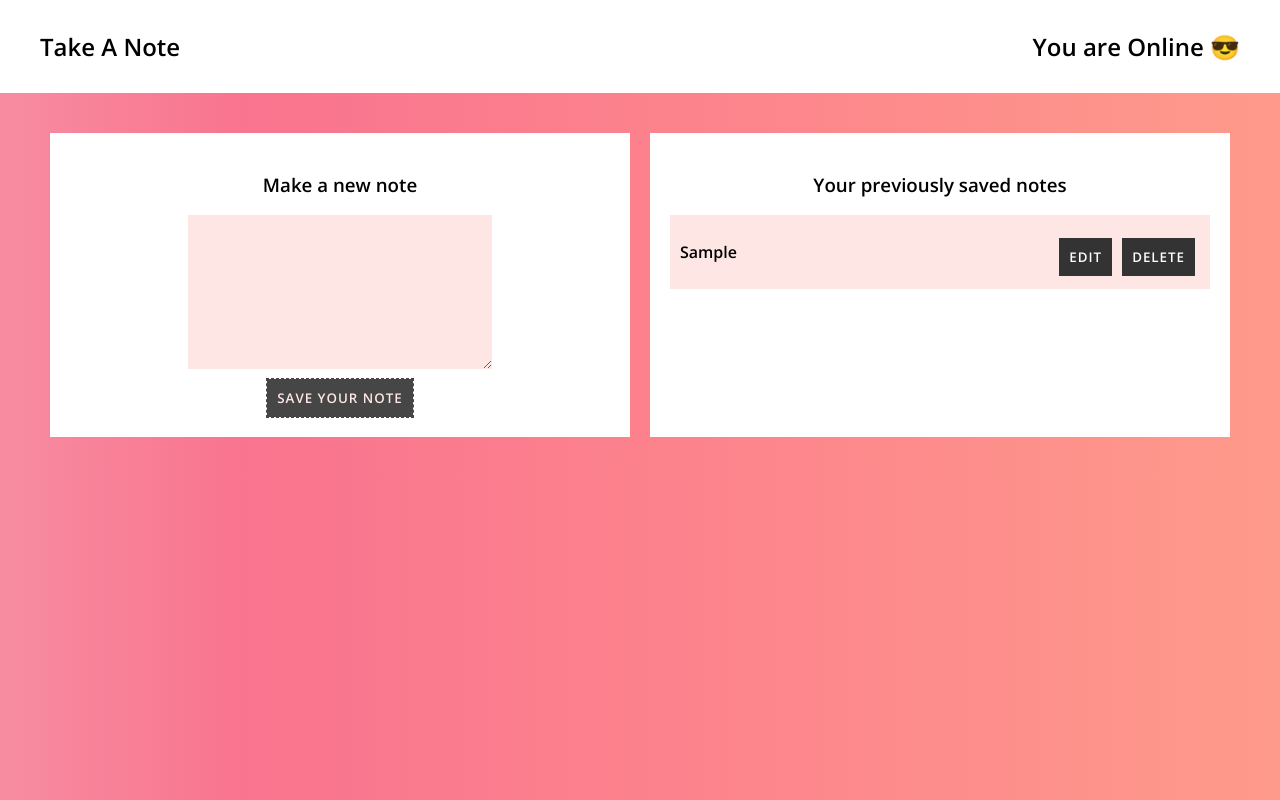
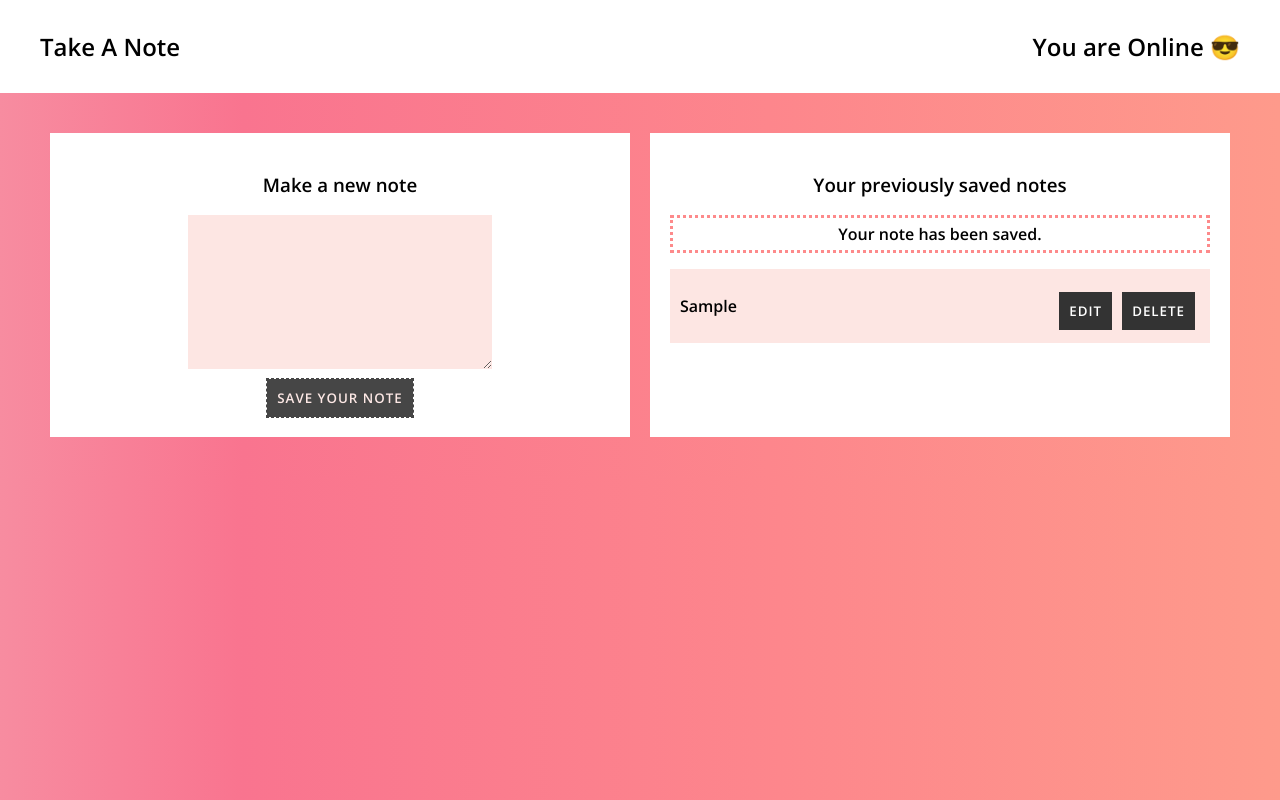
Before and after one commit to zarasyversen/takenote-react, a React (Create React App) app: page / in a window 1280 px wide. Both pictures are taken after typing "Sample" into the empty fields and a click on the button "SAVE YOUR NOTE". Built offline with nearby package versions, Linux system fonts and the light colour scheme.

Commit message:
form markup, add updated message

```diff
--- a/src/Notes.js
+++ b/src/Notes.js
@@ -3,28 +3,36 @@ import Form from './components/Form';
 import ViewNotes from './components/ViewNotes';
 
 export default function Notes() {
-  const [updated, setIsUpdated] = useState(false);
+  const [update, setIsUpdated] = useState(false);
   const [editingNote, setIsEditing] = useState(false);
 
-  function listHasUpdated(noteAmount) {
-    return setIsUpdated('Number of notes: ' + noteAmount);
+  // How can I better do this
+  function listHasUpdated(action) {
+    return setIsUpdated(action);
   }
-
   function editNote(note) {
     return setIsEditing(note);
   }
 
   function cancelEditing() {
+    const note = document.querySelector('.js-note');
+    note.value = '';
     return setIsEditing(false);
+  }
+
+  let updatedNote;
+  if (update === 'deleted') {
+    updatedNote = 'Your note has been deleted.';
+  } else if (update === 'saved') {
+    updatedNote = 'Your note has been saved.';
+  } else if (update === 'edited') {
+    updatedNote = 'Your note has been edited.';
   }
 
   return (
     <main className="take-note__main take-note__wrapper">
-      <section className="take-note__section">
-        <h3>Make a new note</h3>
-        <Form noteUpdate={updated} cancelEditing={cancelEditing} listHasUpdated={listHasUpdated} isEditing={editingNote} />
-      </section>
-      <ViewNotes noteUpdate={updated} listHasUpdated={listHasUpdated} isEditing={editNote} />
+      <Form cancelEditing={cancelEditing} listHasUpdated={listHasUpdated} isEditing={editingNote}/>
+      <ViewNotes listHasUpdated={listHasUpdated} isEditing={editNote} updatedMessage={updatedNote} />
     </main>
   );
 }
--- a/src/components/Form.js
+++ b/src/components/Form.js
@@ -12,7 +12,7 @@ export default function Form(props) {
     savedNotes.push(formValue);
     localStorage.setItem('notes', JSON.stringify(savedNotes));
     emptyForm();
-    props.listHasUpdated(savedNotes.length);
+    props.listHasUpdated('saved');
   }
 
   function emptyForm() {
@@ -21,26 +21,44 @@ export default function Form(props) {
   }
 
   let editingNote;
+  let formTitle = 'Make a new note';
   if (props.isEditing) {
     editingNote = props.isEditing;
+    formTitle = 'Edit your note';
+  }
+
+  function editNote(event) {
+    event.preventDefault();
+
+    const formValue = event.target[0].value,
+          storedNotes = localStorage.getItem("notes"),
+          savedNotes = storedNotes ? JSON.parse(storedNotes) : [];
+
+    savedNotes.push(formValue);
+    localStorage.setItem('notes', JSON.stringify(savedNotes));
+    emptyForm();
+    props.listHasUpdated('edited');
   }
 
   return (
-    <div>
+    <section className="take-note__section">
+      <h3>{formTitle}</h3>
       {editingNote
-        ? <form className="js-note-form" onSubmit={saveNote}>
-        <label htmlFor="note" className="visually-hidden">Edit your note</label>
-        <textarea className="take-note__input js-note" id="note" required></textarea>
-        <button type="submit" className="take-note__button">Update</button>
-        <button type="button" className="take-note__button" onClick={props.cancelEditing}>Cancel</button>
+        ?
+        <form className="js-note-form" onSubmit={editNote}>
+          <label htmlFor="note" className="visually-hidden">Edit your note</label>
+          <textarea className="take-note__input js-note" id="note" value={editingNote} required></textarea>
+          <button type="submit" className="take-note__button">Update</button>
+          <button type="button" className="take-note__button" onClick={props.cancelEditing}>Cancel</button>
         </form>
-        : <form className="js-note-form" onSubmit={saveNote}>
-        <label htmlFor="note" className="visually-hidden">Write a note that you want to save</label>
-        <textarea className="take-note__input js-note" id="note" required></textarea>
-        <button type="submit" className="take-note__button take-note__button--save">Save your note</button>
+        :
+        <form className="js-note-form" onSubmit={saveNote}>
+          <label htmlFor="note" className="visually-hidden">Write a note that you want to save</label>
+          <textarea className="take-note__input js-note" id="note" defaultValue="" required></textarea>
+          <button type="submit" className="take-note__button take-note__button--save">Save your note</button>
         </form>
       }
-    </div>
+    </section>
 
   );
 
--- a/src/components/ViewNotes.js
+++ b/src/components/ViewNotes.js
@@ -15,19 +15,25 @@ export default function ViewNotes(props) {
     if (confirmDeletion) {
       NOTES.splice(id, 1);
       localStorage.setItem('notes', JSON.stringify(NOTES));
-      props.listHasUpdated(NOTES.length);
+      props.listHasUpdated('deleted');
     }
   }
 
+  // Create Array with note data
   function editNote(id) {
-    props.isEditing(NOTES[id]);
+    let note = [];
+    note.push(id, NOTES[id]);
+    props.isEditing(note);
   }
-
   return (
     <section className="take-note__section js-saved-notes">
+
         <h3>Your previously saved notes</h3>
 
         {emptyMessage}
+        {props.updatedMessage &&
+          <p className="note-status">{props.updatedMessage}</p>
+        }
 
         {NOTES.map((note, index) => (
           <Note source={note} key={index} onEdit={editNote} onDelete={deleteNote} id={index} />
--- a/src/index.css
+++ b/src/index.css
@@ -50,11 +50,11 @@ body {
   justify-content: space-between;
 }
 
-
 .take-note__header h1,
 .take-note__header h2 {
   font-size: var(--font-size__base);
 }
+
 .take-note__section {
   width: 80%;
   margin: var(--spacing-large) auto;
@@ -104,25 +104,9 @@ body {
   outline: var(--focus-outline);
 }
 
-/* Disabled Button */
-.take-note__button[disabled] {
-  background: var(--light-grey);
-  color: var(--grey);
-}
-
-/* Update button hidden by default */
-.take-note__button--update,
-.take-note__button--cancel {
-  display: none;
-}
-
-/* Show Update/Cancel, Hide Save */
-.is-updating .take-note__button--update,
-.is-updating .take-note__button--cancel {
-  display: inline-block;
-}
-.is-updating .take-note__button--save {
-  display: none;
+.note-status {
+  padding: var(--spacing-xsmall);
+  border: 3px dotted #fd8a8b;
 }
 
 .take-note__saved-list {
```
